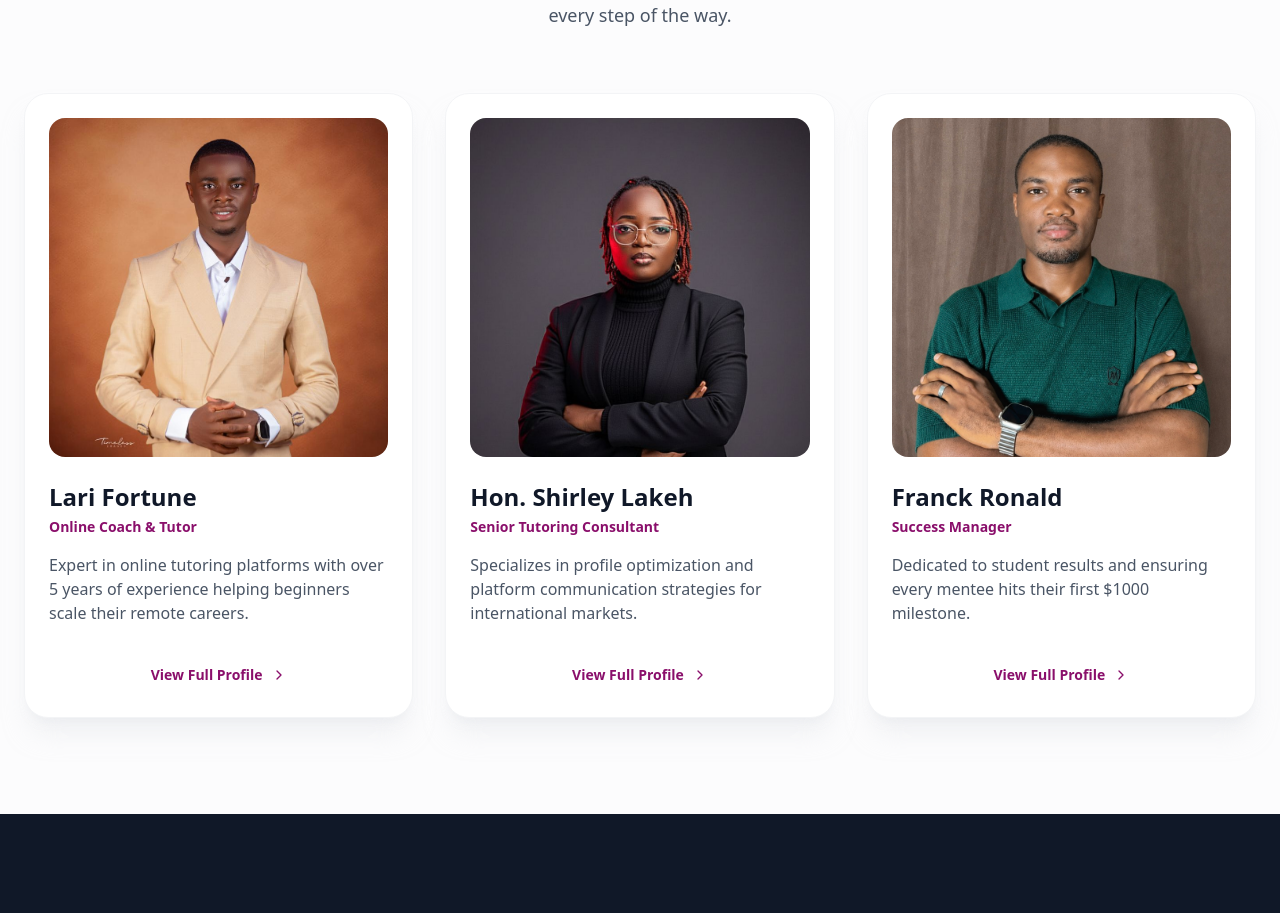
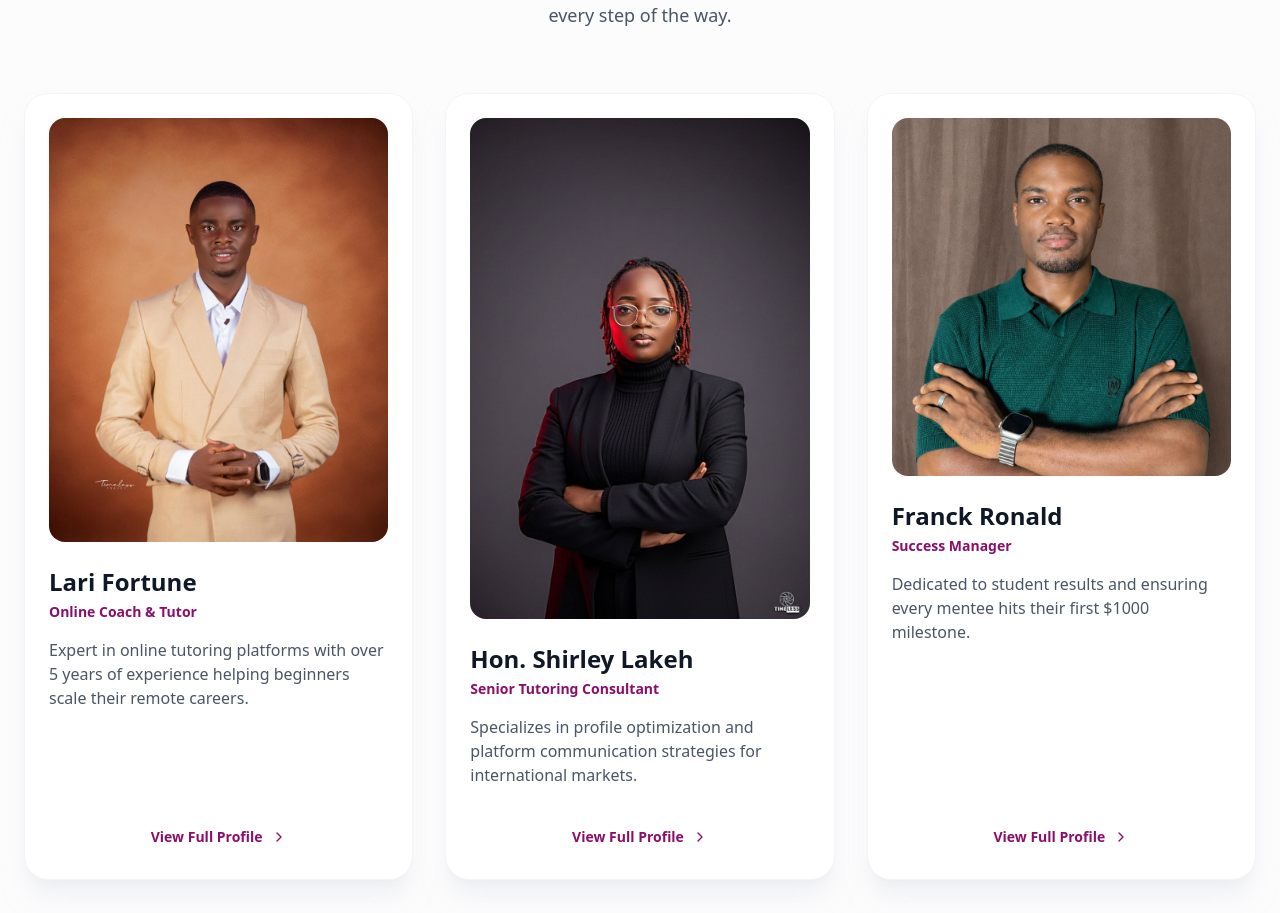
Before and after one commit to ojongfranck/premium-tutor-flow-1, a React (Vite) app: page / in a window 1280 px wide. Shown: the part 987-1900 px from the top of the page. Built offline with nearby package versions, Linux system fonts and the light colour scheme.

Commit message:
modified cards

```diff
--- a/src/components/sections/About.tsx
+++ b/src/components/sections/About.tsx
@@ -60,12 +60,13 @@ export function About() {
               whileHover={{ y: -10 }}
               className="bg-white rounded-3xl p-6 shadow-xl shadow-gray-200/50 border border-gray-100 flex flex-col"
             >
-              <div className="aspect-square rounded-2xl overflow-hidden mb-6">
+              <div className="aspect-auto rounded-2xl overflow-hidden mb-6">
                 <img src={mentor.image} alt={mentor.name} className="w-full h-full object-cover" />
               </div>
               <h3 className="text-2xl font-bold text-gray-900 mb-1">{mentor.name}</h3>
               <p className="text-brand-magenta font-semibold text-sm mb-4">{mentor.title}</p>
               <p className="text-gray-600 mb-8 flex-grow">{mentor.intro}</p>
+              {/* <img src={mentor.resultsImage} alt={mentor.name} className="w-full h-full object-cover" /> */}
               <Button
                 onClick={() => setSelectedMentor(mentor)}
                 variant="ghost"
```
